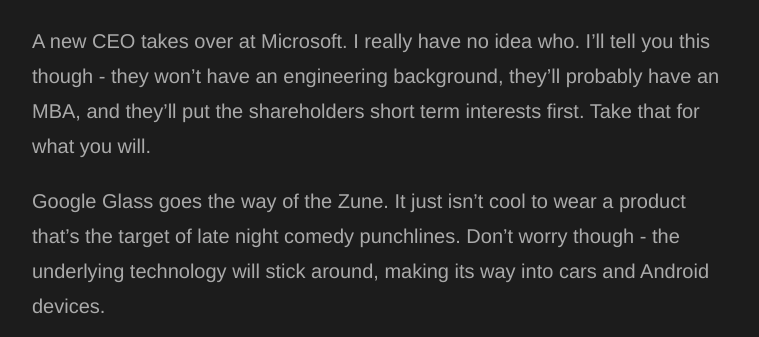
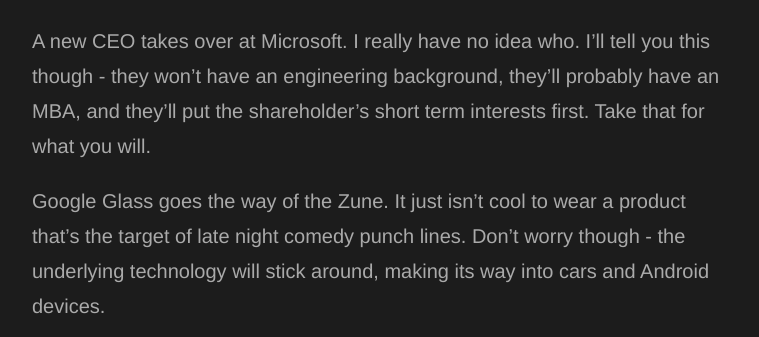
Before and after one commit to brianwillis/brianwillis.github.com, a Jekyll site: the page built from index.html, in a window 1280 px wide and 900 px high, scrolled down 495 px. Shown: the part 230-567 px from the top of the window, without its empty margins (258-1017 px from the left). Built offline with Jekyll 4.4.1, drawn with Linux system fonts in a browser that asks for light colours; nearby versions of some CDN libraries.

Commit message:
Fixed a couple of typos.

```diff
--- a/_posts/2013-12-29-predictions-for-2014.md
+++ b/_posts/2013-12-29-predictions-for-2014.md
@@ -9,9 +9,9 @@
 
 Firefox OS hits 1.0, gets some attention amongst the Slashdot crowd, and dies fairly quickly. Android has already gained a lot of traction in the developing world, and Google has a mature operating system and a thriving third-party developer community. Sorry Mozilla, but Google wants this more than you do.
 
-A new CEO takes over at Microsoft. I really have no idea who. I’ll tell you this though - they won’t have an engineering background, they’ll probably have an MBA, and they’ll put the shareholders short term interests first. Take that for what you will.
+A new CEO takes over at Microsoft. I really have no idea who. I’ll tell you this though - they won’t have an engineering background, they’ll probably have an MBA, and they’ll put the shareholder’s short term interests first. Take that for what you will.
 
-Google Glass goes the way of the Zune. It just isn’t cool to wear a product that’s the target of late night comedy punchlines. Don’t worry though - the underlying technology will stick around, making its way into cars and Android devices.
+Google Glass goes the way of the Zune. It just isn’t cool to wear a product that’s the target of late night comedy punch lines. Don’t worry though - the underlying technology will stick around, making its way into cars and Android devices.
 
 For some inexplicable reason, Google will continue to push Google Plus. I think at this point we’re really just observing the sunk cost fallacy at work. In many ways it would hurt morale too much to give up on. It’s easier to just keep hoping that it’ll turn into something relevant eventually. Remember how we all thought social services were the next big wave of innovation on the web? Coupled with Facebook’s declining relevance with teenagers, the whole social space seems to be becoming less and less important.
 
```
